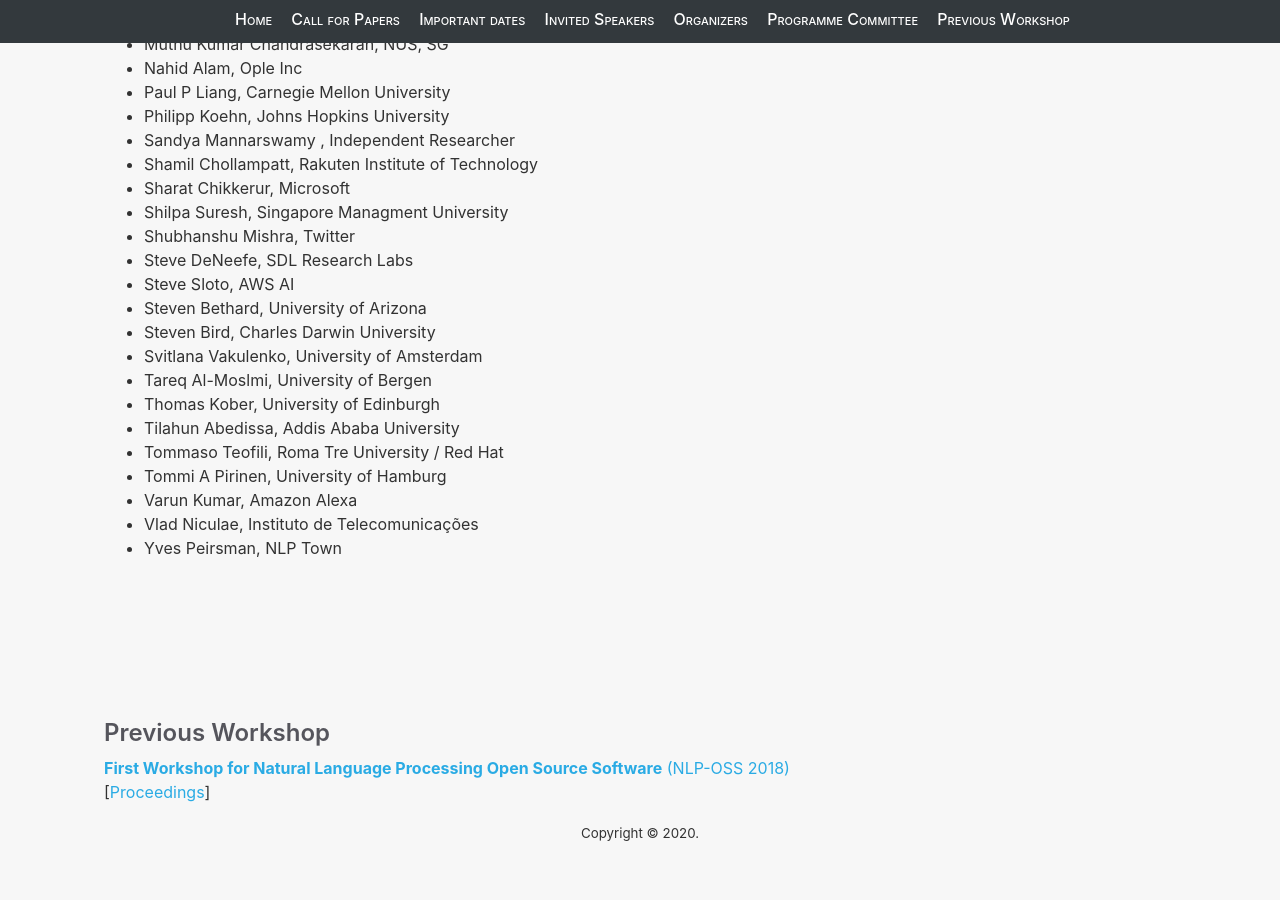
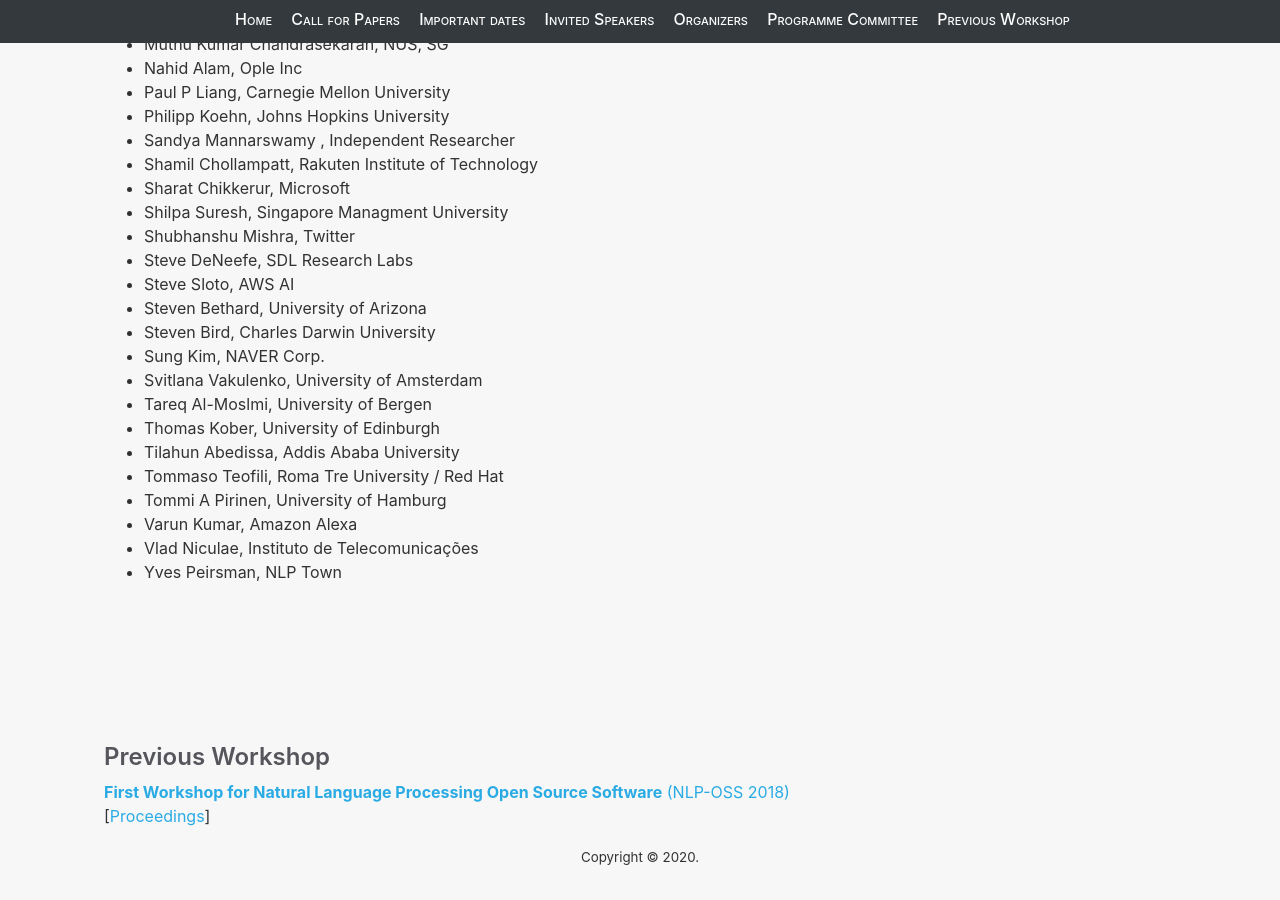
Before and after one commit to nlposs/nlposs.github.io, a Jekyll site: the page built from 2020/index.md, in a window 1280 px wide and 900 px high, scrolled down 5387 px. Built offline with Jekyll 4.4.1, drawn with Linux system fonts in a browser that asks for light colours; before the commit the page ends 6263 px from its top, so only the background shows below that.

Commit message:
Update index.md

```diff
--- a/2020/index.md
+++ b/2020/index.md
@@ -179,6 +179,7 @@
  - Steve Sloto,	AWS AI
  - Steven Bethard, University of Arizona
  - Steven Bird, Charles Darwin University
+ - Sung Kim, NAVER Corp.
  - Svitlana Vakulenko, University of Amsterdam
  - Tareq Al-Moslmi, University of Bergen
  - Thomas Kober, University of Edinburgh
```
